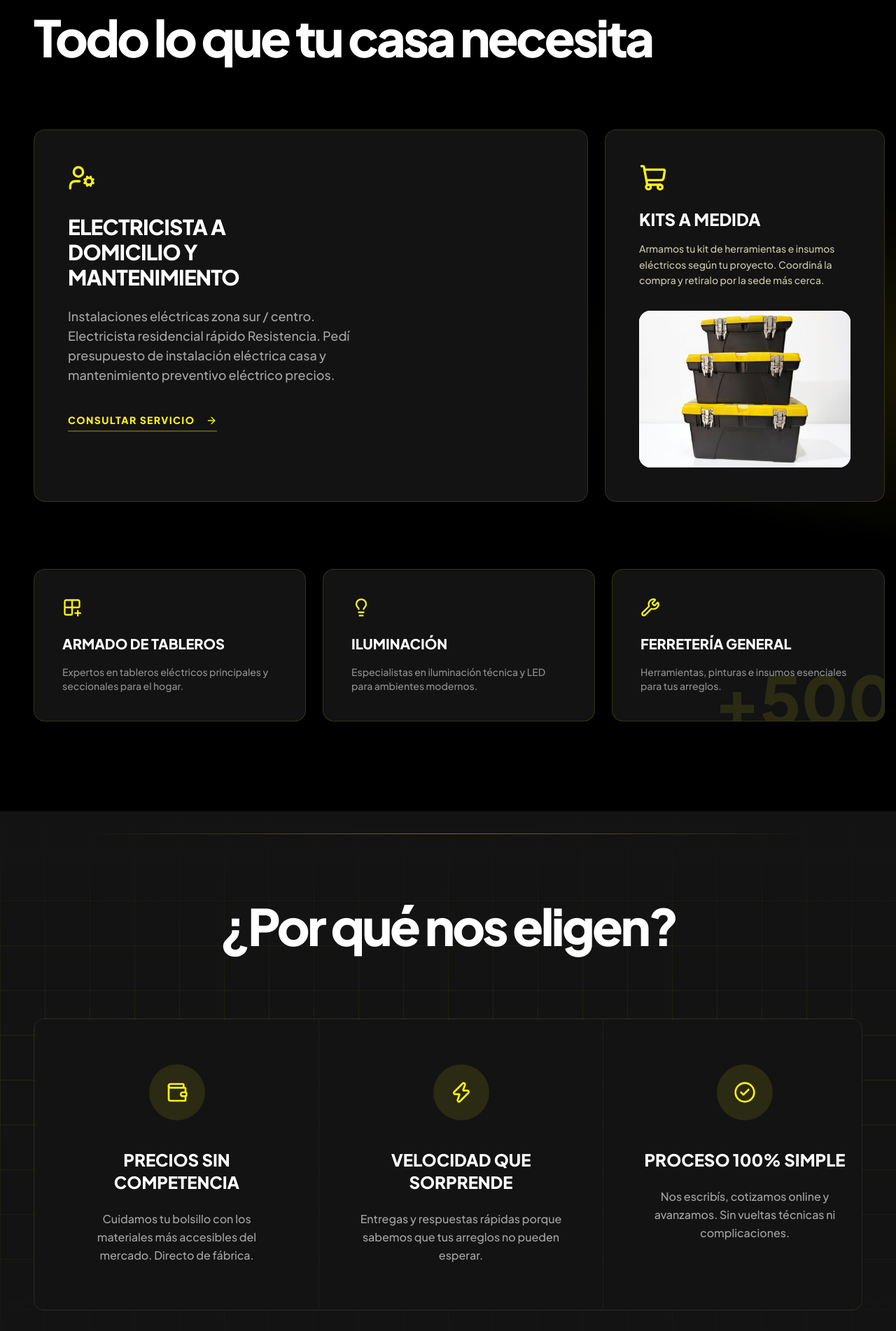
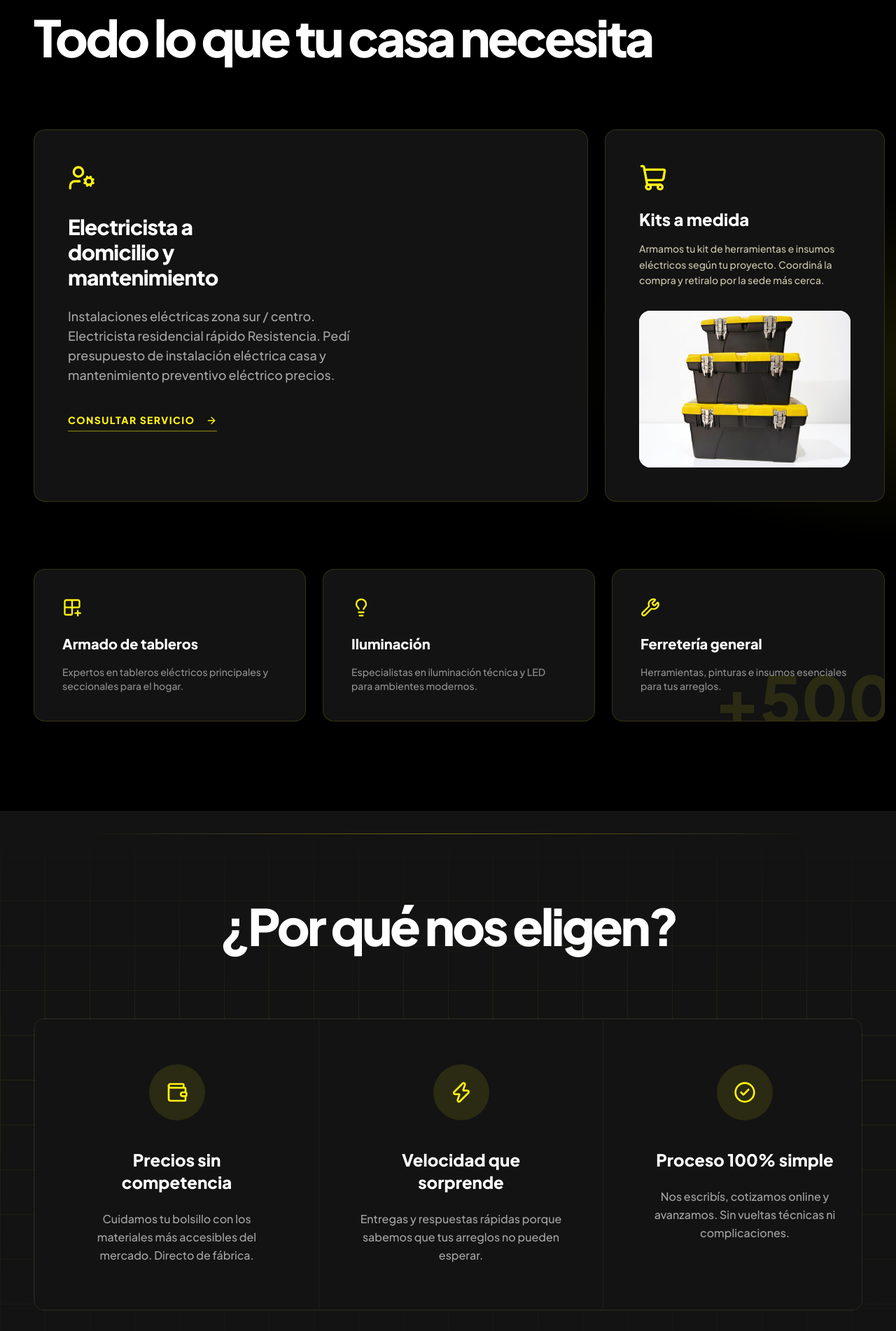
Before and after one commit to mulleragustin/ELECTRO-RLF-web, a React (Vite) app: page / in a window 1280 px wide. Shown: the part 1031-2933 px from the top of the page at 70% size. Built offline with nearby package versions, Linux system fonts and the light colour scheme.

Commit message:
revisale y subilee nomas!!!

```diff
--- a/index.html
+++ b/index.html
@@ -16,15 +16,15 @@
     <meta property="og:url" content="https://electrorlf.com/" />
     <meta property="og:site_name" content="ELECTRO RLF" />
     <meta property="og:locale" content="es_AR" />
-    <meta property="og:image" content="https://electrorlf.com/assets/seo/electro-rlf-ferreteria-electrica-resistencia-og.jpg" />
-    <meta property="og:image:secure_url" content="https://electrorlf.com/assets/seo/electro-rlf-ferreteria-electrica-resistencia-og.jpg" />
+    <meta property="og:image" content="https://electrorlf.com/assets/seo/og-image.jpg" />
+    <meta property="og:image:secure_url" content="https://electrorlf.com/assets/seo/og-image.jpg" />
     <meta property="og:image:width" content="1200" />
     <meta property="og:image:height" content="630" />
     <meta property="og:image:alt" content="Ferretería eléctrica Electro RLF en Resistencia, Chaco" />
     <meta name="twitter:card" content="summary_large_image" />
     <meta name="twitter:title" content="Ferretería eléctrica en Resistencia | ELECTRO RLF" />
     <meta name="twitter:description" content="Venta de materiales eléctricos, armado de tableros y electricista a domicilio en Resistencia, Chaco." />
-    <meta name="twitter:image" content="https://electrorlf.com/assets/seo/electro-rlf-ferreteria-electrica-resistencia-og.jpg" />
+    <meta name="twitter:image" content="https://electrorlf.com/assets/seo/og-image.jpg" />
     <meta name="twitter:image:alt" content="Ferretería eléctrica Electro RLF en Resistencia, Chaco" />
     <link rel="preconnect" href="https://fonts.googleapis.com" />
     <link rel="preconnect" href="https://fonts.gstatic.com" crossorigin />
--- a/src/components/AboutPage.jsx
+++ b/src/components/AboutPage.jsx
@@ -113,7 +113,7 @@ export default function AboutPage() {
                   width={1100}
                   height={1383}
                   sizes="(min-width: 1280px) 536px, (min-width: 768px) 400px, 100vw"
-                  className="h-full w-full max-w-[536px] object-cover md:h-[540px] lg:h-[620px] xl:h-[718px]"
+                  className="h-full w-full object-cover md:h-[540px] lg:h-[620px] xl:h-[718px]"
                 />
               </div>
 
@@ -179,7 +179,7 @@ export default function AboutPage() {
                 {DIFFERENCES.map((item) => (
                   <div key={item.title} className="relative pl-8">
                     <span className="absolute inset-y-0 left-0 w-1 bg-[#fff212]" />
-                    <h3 className="text-[18px] font-bold uppercase leading-7 text-white">
+                    <h3 className="text-[18px] font-bold leading-7 text-white">
                       {item.title}
                     </h3>
                     <p className="mt-2 text-[14px] leading-[22.75px] text-[#ccc7ab]">
@@ -283,7 +283,7 @@ function PhilosophyCard({ title, description, icon }) {
         {createElement(icon, { className: 'size-[22px]' })}
       </div>
 
-      <h3 className="mt-6 text-[18px] font-bold uppercase leading-7 text-white">
+      <h3 className="mt-6 text-[18px] font-bold leading-7 text-white">
         {title}
       </h3>
 
--- a/src/components/HomePage.jsx
+++ b/src/components/HomePage.jsx
@@ -192,7 +192,7 @@ export default function HomePage() {
               <div className="max-w-[448px]">
                 <UserCog className="size-10 text-[#fff212]" />
 
-                <h3 className="mt-8 text-[30px] font-extrabold uppercase leading-[36px] tracking-[-0.75px] text-white">
+                <h3 className="mt-8 text-[30px] font-extrabold leading-[36px] tracking-[-0.75px] text-white">
                   <span className="block">Electricista a</span>
                   <span className="block">domicilio y</span>
                   <span className="block">mantenimiento</span>
@@ -221,7 +221,7 @@ export default function HomePage() {
             >
               <div>
                 <ShoppingCart className="size-10 text-[#fff212]" />
-                <h3 className="mt-6 text-[24px] font-extrabold uppercase leading-[30px] text-white">
+                <h3 className="mt-6 text-[24px] font-extrabold leading-[30px] text-white">
                   Kits a medida
                 </h3>
                 <p className="mt-4 text-[14px] font-medium leading-[1.6] text-[#ccc7ab]">
@@ -286,7 +286,7 @@ function ServiceMiniCard({ title, description, icon, watermark }) {
 
       {createElement(icon, { className: 'size-7 text-[#fff212]' })}
 
-      <h3 className="mt-6 text-[20px] font-extrabold uppercase leading-7 text-white">
+      <h3 className="mt-6 text-[20px] font-extrabold leading-7 text-white">
         {title}
       </h3>
 
@@ -304,7 +304,7 @@ function DifferentialCard({ title, description, icon }) {
         {createElement(icon, { className: 'size-8' })}
       </div>
 
-      <h3 className="mt-10 text-[24px] font-extrabold uppercase leading-8 text-white">
+      <h3 className="mt-10 text-[24px] font-extrabold leading-8 text-white">
         {title.map((line) => (
           <span key={line} className="block">
             {line}
--- a/src/components/ShopPage.jsx
+++ b/src/components/ShopPage.jsx
@@ -53,7 +53,7 @@ export default function ShopPage() {
                 </p>
               </div>
 
-              <h2 className="mt-8 text-[26px] font-extrabold uppercase leading-[1.15] text-white md:text-[34px]">
+              <h2 className="mt-8 text-[26px] font-extrabold leading-[1.15] text-white md:text-[34px]">
                 Eleg&iacute; la sede que te quede m&aacute;s cerca
               </h2>
 
```
Also changed, not shown: public/assets/seo/electro-rlf-ferreteria-electrica-resistencia-og.jpg (deleted), public/assets/seo/og-image.jpg (added).
